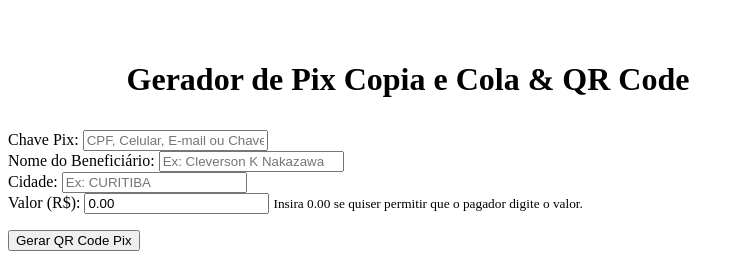
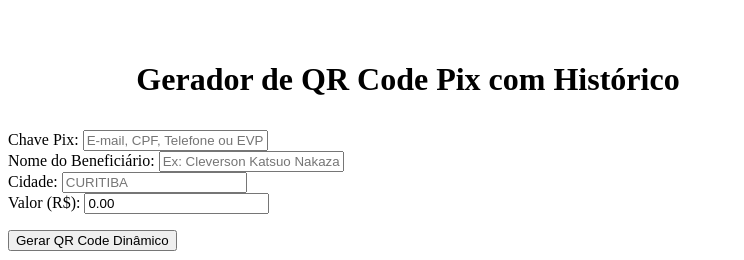
Before and after one commit to Clever1404/meu-projeto-qrcode, a FastAPI app: template templates/index.html in a window 1280 px wide. Shown: the top 260 px of the page, without its empty margins (0-744 px from the left). Run offline with FastAPI, Linux system fonts and the light colour scheme; the template is opened without the code that fills it: most values are stand-ins (such as "Sample title", 1, 10 or a date in 2020).

Commit message:
Add files via upload

```diff
--- a/templates/index.html
+++ b/templates/index.html
@@ -3,68 +3,57 @@
 <head>
     <meta charset="UTF-8">
     <meta name="viewport" content="width=device-width, initial-scale=1.0">
-    <title>Gerador de Pix</title>
+    <title>Gerador Pix Estrito</title>
     <script src="https://jsdelivr.net"></script>
 </head>
 <body class="container" style="padding-top: 2rem; max-width: 800px;">
     <main>
-        <h1 style="text-align: center;">Gerador de Pix Copia e Cola & QR Code</h1>
+        <h1 style="text-align: center;">Gerador de QR Code Pix com Histórico</h1>
 
         <form method="post" style="margin-top: 2rem;">
             <div class="grid">
                 <div>
                     <label for="chave">Chave Pix:</label>
-                    <input type="text" id="chave" name="chave" placeholder="CPF, Celular, E-mail ou Chave Aleatória" required>
+                    <input type="text" id="chave" name="chave" placeholder="E-mail, CPF, Telefone ou EVP" required>
                 </div>
                 <div>
                     <label for="nome">Nome do Beneficiário:</label>
-                    <input type="text" id="nome" name="nome" placeholder="Ex: Cleverson K Nakazawa" maxlength="25" required>
+                    <input type="text" id="nome" name="nome" placeholder="Ex: Cleverson Katsuo Nakazawa" maxlength="25" required>
                 </div>
             </div>
 
             <div class="grid">
                 <div>
                     <label for="cidade">Cidade:</label>
-                    <input type="text" id="cidade" name="cidade" placeholder="Ex: CURITIBA" maxlength="15" required>
+                    <input type="text" id="cidade" name="cidade" placeholder="CURITIBA" maxlength="15" required>
                 </div>
                 <div>
                     <label for="valor">Valor (R$):</label>
                     <input type="number" id="valor" name="valor" step="0.01" min="0.00" value="0.00" required>
-                    <small>Insira 0.00 se quiser permitir que o pagador digite o valor.</small>
                 </div>
             </div>
 
-            <button type="submit" style="margin-top: 1rem;">Gerar QR Code Pix</button>
+            <button type="submit" style="margin-top: 1rem;">Gerar QR Code Dinâmico</button>
         </form>
 
         {% if qrcode_gerado %}
         <article style="text-align: center; margin-top: 2rem;">
-            <h3>QR Code Pix Gerado!</h3>
+            <h3>QR Code Pronto para Leitura</h3>
             <img src="{{ qrcode_gerado }}" alt="QR Code Pix" style="max-width: 250px; border: 1px solid #ccc; padding: 10px; background: white;"><br><br>
 
             <label for="copia_cola">Código Pix Copia e Cola:</label>
             <textarea id="copia_cola" readonly style="font-family: monospace; font-size: 0.85rem;" rows="3">{{ payload_final }}</textarea>
 
             <div class="grid">
-                <button onclick="copiarCodigo()" class="contrast">Copiar Código</button>
-                <a href="{{ qrcode_gerado }}" download="pix_qrcode.png" role="button" class="secondary">Baixar QR Code</a>
+                <button onclick="navigator.clipboard.writeText(document.getElementById('copia_cola').value); alert('Código copiado!')" class="contrast">Copiar Código</button>
+                <a href="{{ qrcode_gerado }}" download="pix_qrcode.png" role="button" class="secondary">Baixar Imagem</a>
             </div>
         </article>
-
-        <script>
-            function copiarCodigo() {
-                var copyText = document.getElementById("copia_cola");
-                copyText.select();
-                copyText.setSelectionRange(0, 99999);
-                navigator.clipboard.writeText(copyText.value);
-                alert("Código Pix copiado para a área de transferência!");
-            }
-        </script>
         {% endif %}
 
         <hr style="margin: 3rem 0;">
 
-        <h2>Últimas Cobranças Salvas no Banco</h2>
+        <h2>Cobranças Registradas no Banco</h2>
         <figure>
             <table>
                 <thead>
@@ -72,7 +61,7 @@
                         <th>Nome</th>
                         <th>Valor</th>
                         <th>Chave</th>
-                        <th>Data</th>
+                        <th>Data de Geração</th>
                     </tr>
                 </thead>
                 <tbody>
@@ -85,7 +74,7 @@
                     </tr>
                     {% else %}
                     <tr>
-                        <td colspan="4" style="text-align: center;">Nenhum registro encontrado no Supabase.</td>
+                        <td colspan="4" style="text-align: center;">Nenhum Pix gerado ou encontrado no Supabase.</td>
                     </tr>
                     {% endfor %}
                 </tbody>
```
